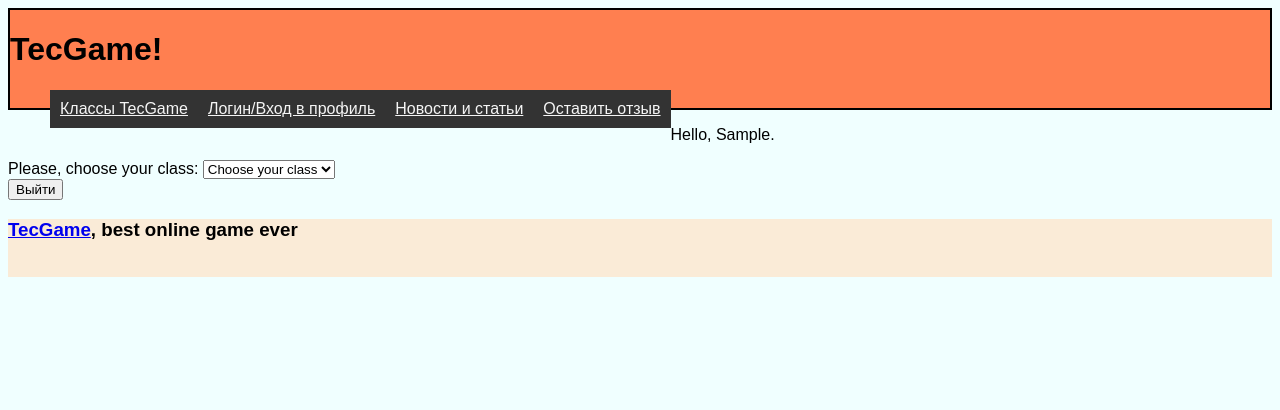
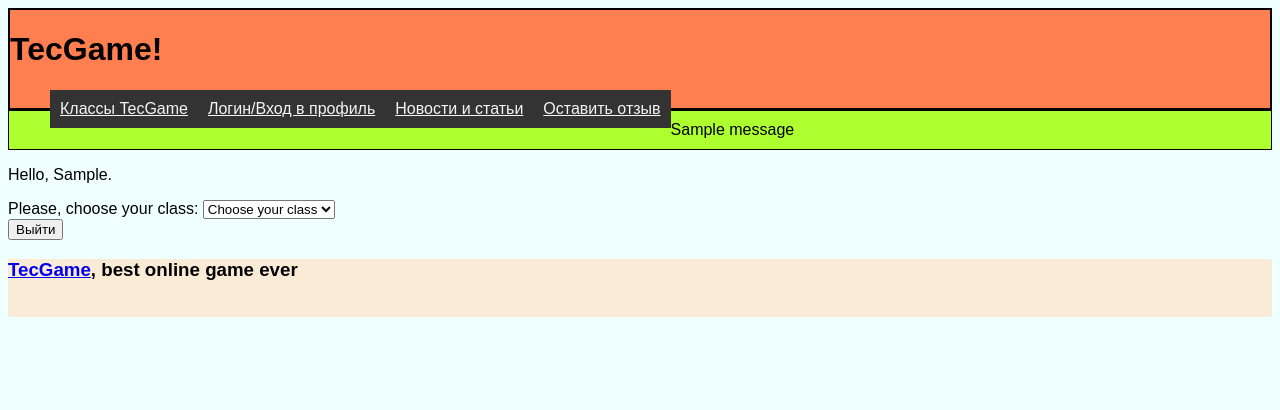
Before and after one commit to TecHeReTiC3141/learning_flask, a Flask app: a page that uses templates/player_greeting.html in a window 1280 px wide. Shown: the top 410 px of the page. Run offline with Flask 2, Linux system fonts and the light colour scheme; a user stored in the database is signed in; one stand-in notice (Sample message) is shown.

Commit message:
Problem with flash message while login has been implemented. Unauthorized users are redirected to login page.

```diff
--- a/app.py
+++ b/app.py
@@ -11,11 +11,16 @@ app.config.from_object(__name__)
 app.config.update({'DATABASE': Path(app.root_path) / DATABASE})
 
 login_manager = LoginManager(app)
+login_manager.login_view = 'login'
+login_manager.login_message = 'Authorize, please, to get access to restricted pages.'
+login_manager.login_message_category = 'success'
+
 
 def connect_db() -> sqlite3.Connection:
     conn = sqlite3.connect(DATABASE)
     conn.row_factory = sqlite3.Row
     return conn
+
 
 def create_db():
     db = connect_db()
--- a/main.py
+++ b/main.py
@@ -80,6 +80,7 @@ def profile(name):
         if request.method == 'POST':
             session.pop('UserLogged')
             logout_user()
+            flash('Successfully logout', category='success')
             return redirect(url_for('login'))
         return render_template('player_greeting.html',
                                user_name=name, classes=player_classes,
@@ -101,8 +102,9 @@ def login():
             user_password = user['password']
             if check_password_hash(user_password, request.form['psw']):
                 user_login = UserLogin().create(user)
-                login_user(user_login)
+                remember = request.form['remember']
                 session['UserLogged'] = request.form['username']
+                login_user(user_login, remember=remember)
                 flash('Successfully logged', category='success')
                 return redirect(url_for('profile', name=session['UserLogged'],
                                         pages_list=pages_list))
--- a/templates/401error.html
+++ b/templates/401error.html
@@ -1,7 +1,7 @@
 {% extends 'home_page.html' %}
 
 {% block content %}
-    <h1> Page not found</h1>
+    <h1> Unauthorized </h1>
     <h2> Unauthorized users are not allowed to be there.
         Please, <a href="{{ url_for("login") }}">Login</a> or <a href={{ url_for("register") }}> register</a></h2>
 {% endblock %}
--- a/templates/player_greeting.html
+++ b/templates/player_greeting.html
@@ -1,15 +1,18 @@
-{% extends 'home_page.html' -%}
+{% extends 'login.html' -%}
 
 {% block title %}
 Hello
 {% endblock %}
 
 {% block content %}
+    {% for cat, msg in get_flashed_messages(True) %}
+        <div class="flash {{ cat }}"> {{ msg }} </div>
+    {% endfor %}
     <p>Hello, {{user_name | capitalize }}.</p>
     <label for="class_select">Please, choose your class:</label>
         <select name="classes" id="class_select">
             {% for item in classes %}
-                <option value="{{ item }}">{{item |capitalize }}</option>
+                <option value="{{ item }}">{{item | capitalize }}</option>
             {% endfor %}
         </select>
     <form action="{{ url_for('profile', name=user_name) }}" method="POST">
```
